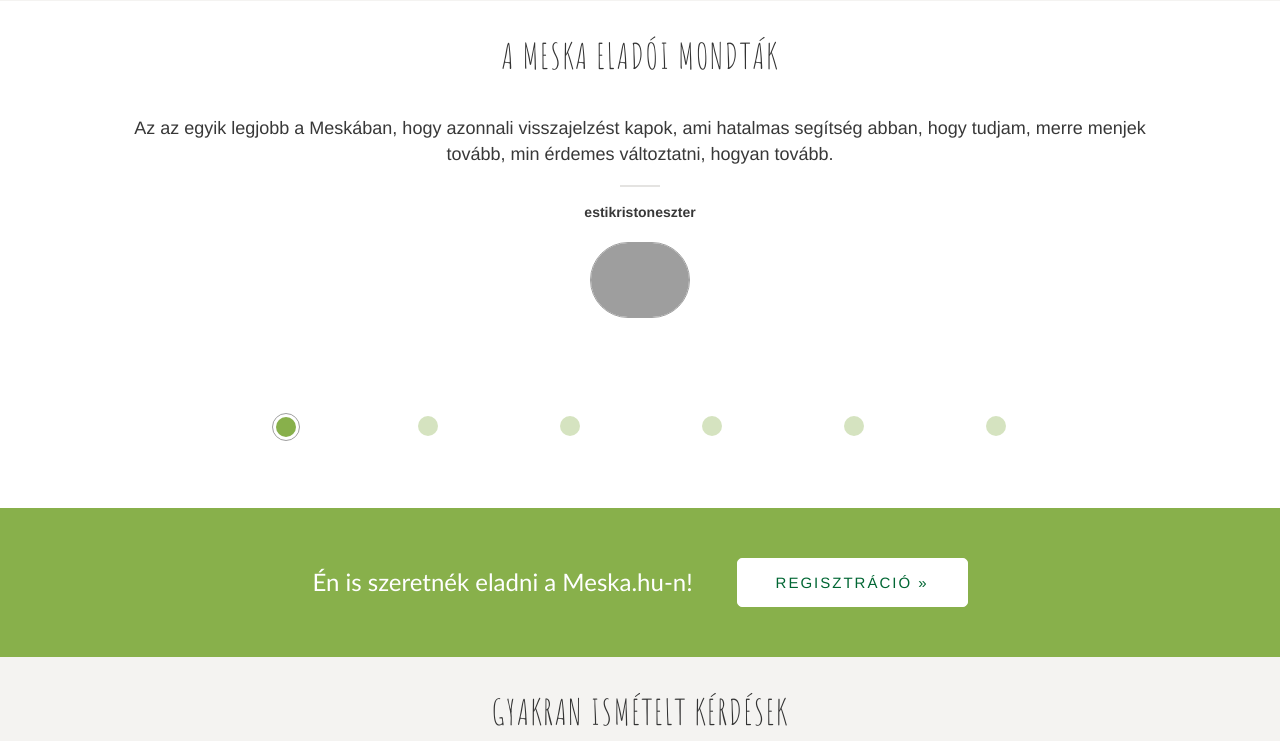
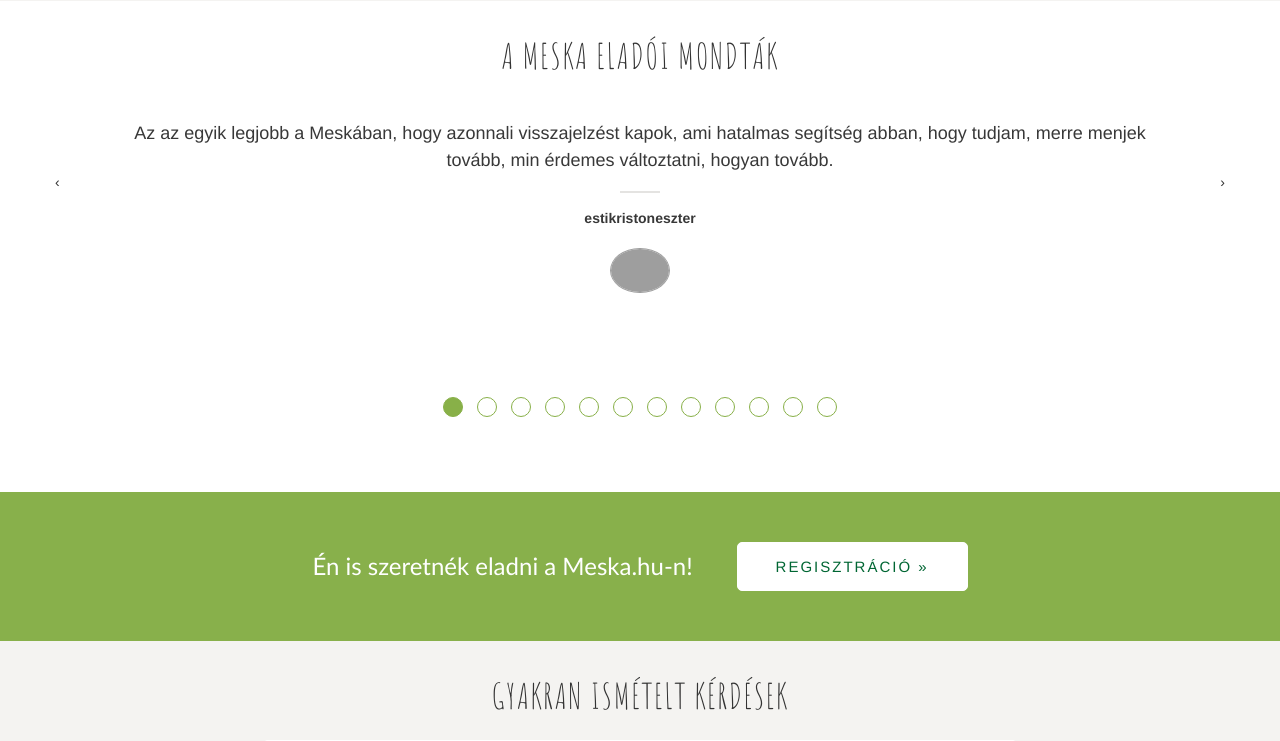
Before and after one commit to konsti01/redesign, a PHP site: page /landingpage in a window 1280 px wide. Shown: the part 2471-3212 px from the top of the page. Run offline with PHP 8.4, Linux system fonts and the light colour scheme; style sheets or scripts are compiled from the project's sources; some libraries are stand-ins or nearby versions; some web fonts are replaced; grey boxes are pictures that could not be loaded.

Commit message:
landing page owl carousel

```diff
--- a/landingpage/css/responsive.css
+++ b/landingpage/css/responsive.css
@@ -36,7 +36,7 @@
 
 	/*REG STEPS*/
 	#reg-steps .steps > div{
-		height:275px;
+		height:330px;
 	}
 	#reg-steps .steps > div .num{
 		margin:20px auto 20px;
@@ -224,7 +224,7 @@
 
 	/*REG STEPS*/
 	#reg-steps .steps > div{
-		height:250px;
+		height:280px;
 	}
 	#reg-steps .steps > div .num{
 		margin:20px auto 20px;
@@ -255,6 +255,7 @@
 	/*BENEFITS*/
 	#benefits .col-xs-12{
 		width:50%;
+        height: 350px;
 	}
 
 	/*PRICE COMM*/
@@ -296,7 +297,7 @@
 		width:25%;
 	}
 	#reg-steps .steps > div{
-		height:475px;
+		height:800px;
 	}
 }
 @media only screen and (min-width: 640px) and (max-width:666px){ /*Galaxy S5 FEKVŐ*/
@@ -324,6 +325,7 @@
 	/*BENEFITS*/
 	#benefits .col-xs-12{
 		width:50%;
+        height: 350px;
 	}
 
 	/*PRICE COMM*/
@@ -364,7 +366,7 @@
 		width:25%;
 	}
 	#reg-steps .steps > div{
-		height:670px;
+		height:720px;
 	}
 }
 @media only screen and (min-width: 667px) and (max-width:735px){ /*iPhone 6 FEKVŐ*/
@@ -432,7 +434,7 @@
 		width:25%;
 	}
 	#reg-steps .steps > div{
-		height:450px;
+		height:610px;
 	}
 }
 @media only screen and (min-width: 736px) and (max-width:766px){ /*iPhone 6+ FEKVŐ*/
@@ -460,6 +462,7 @@
 	/*BENEFITS*/
 	#benefits .col-xs-12{
 		width:50%;
+        height: 300px;
 	}
 
 	/*PRICE COMM*/
@@ -500,7 +503,7 @@
 		width:25%;
 	}
 	#reg-steps .steps > div{
-		height:430px;
+		height:570px;
 	}
 }
 
--- a/landingpage/css/style.css
+++ b/landingpage/css/style.css
@@ -677,11 +677,15 @@ h1.section-title-first{
   margin: 20px 0 10px 0;
     font-size: 22px;
     font-weight: 400;
+    overflow: hidden;
+    text-overflow: ellipsis;
 }
 
 #reg-steps .steps > div p{
     font-size: 16px;
     font-weight: 300;
+    overflow: hidden;
+    text-overflow: ellipsis;
 }
 
 .bg-color5 h1.section-title{
@@ -1121,7 +1125,8 @@ h1.section-title-first{
 }
 
 #customers-say .slider-pics .owl-item.synced .customer-member .photo-member .img-container{
-  border: 1px solid #9f9f9f;
+  border: 2px solid #88b048;
+    background-color: #88b048;
 }
 
 #customers-say .slider-pics .customer-member .photo-member{
@@ -1165,7 +1170,7 @@ h1.section-title-first{
 
 #customers-say .slider-pics .customer-member .photo-member .img-container{
     border-radius: 100%;
-    border: 0px none;
+    border: 2px solid #88b048;
     overflow: hidden;
     padding: 3px;
     background: #FFF;
@@ -1209,14 +1214,19 @@ h1.section-title-first{
 }*/
 
 .slider-pics .owl-wrapper{
+    width: 1846px !important;
     margin-top: 20px;
+}
+.slider-pics .owl-wrapper .owl-item{
+    width: 71px !important;
 }
 
 .slider-item .overlay{
     text-align: center;
 }
-.slider-item .customer-member img{
-    border-radius: 150px;
+.item .customer-member img{
+    width: 60px;
+    border-radius: 50%;
 }
 /*.slider-item .arrow{
     width: 2%;
@@ -1229,9 +1239,67 @@ h1.section-title-first{
 .customer-member .comment-dot{
     width: 20px;
     height: 20px;
-    background-color: #88B04B;
 }
 
+/* NEW OWL CAROUSEL */
+.owl-carousel{
+    margin-bottom: 30px;
+}
+
+.owl-theme .owl-nav .owl-next{
+    float: right;
+    position: relative;
+    bottom: 260px;
+    color: transparent;
+    background-color: transparent;
+    background-image: url(../images/arrow-next.svg);
+    background-repeat: no-repeat;
+    height: 100px;
+    margin: 0;
+    padding: 0;
+    border: 5px solid transparent;
+}
+.owl-theme .owl-nav .owl-next:hover{
+    color: transparent;
+    background-color: #88b048;
+    background-image: url(../images/arrow-next.svg);
+    background-repeat: no-repeat;
+}
+.owl-theme .owl-nav .owl-prev{
+    float: left;
+    position: relative;
+    bottom: 260px;
+    color: transparent;
+    background-color: transparent;
+    background-image: url(../images/arrow-prev.svg);
+    background-repeat: no-repeat;
+    height: 100px;
+    margin: 0;
+    padding: 0;
+    border: 5px solid transparent;
+}
+.owl-theme .owl-nav .owl-prev:hover{
+    color: transparent;
+    background-color: #88b048;
+    background-image: url(../images/arrow-prev.svg);
+    background-repeat: no-repeat;
+}
+
+.owl-theme .owl-dots .owl-dot span{
+    border: 1px solid #88b048;
+    background-color: transparent;
+    width: 20px;
+    height: 20px;
+}
+.owl-theme .owl-dots .owl-dot.active span{
+    background-color: #88b048;
+}
+.owl-theme .owl-dots .owl-dot span:hover{
+    background-color: #88b048;
+}
+.owl-theme .owl-dots .owl-dot:hover span{
+    background-color: #88b048;
+}
 /*------------------------------------------------------------------------------------------------*/
 /* "Rólunk mondták" vége */
 /*------------------------------------------------------------------------------------------------*/
--- a/landingpage/index.html
+++ b/landingpage/index.html
@@ -19,13 +19,16 @@
 		<link href='https://fonts.googleapis.com/css?family=Merriweather+Sans:400,700&subset=latin,latin-ext' rel='stylesheet' type='text/css'>
 		<link href='https://fonts.googleapis.com/css?family=Amatica+SC:400,700&subset=latin,latin-ext' rel='stylesheet' type='text/css'>
 		<!-- Owl Carousel -->
-		<link href="css/owl.carousel.css" rel="stylesheet">
-		<link href="css/owl.theme.css" rel="stylesheet">
-		<link href="css/owl.transitions.css" rel="stylesheet">
+        <link href="https://cdnjs.cloudflare.com/ajax/libs/OwlCarousel2/2.2.1/assets/owl.carousel.css" rel="stylesheet">
+        <link href="https://cdnjs.cloudflare.com/ajax/libs/OwlCarousel2/2.2.1/assets/owl.theme.default.css" rel="stylesheet">
+
+        <!-- CSS -->
 		<link href="css/animate.min.css" rel="stylesheet">
 		<link href="css/style.css" rel="stylesheet">
 		<link href="css/responsive.css" rel="stylesheet">
         <link href="css/dynamic-bg.less" rel="stylesheet">
+
+
 		<!-- SCRIPTEK START -->
 		<script src="https://ajax.googleapis.com/ajax/libs/jquery/1.11.3/jquery.min.js"></script>
 		<!-- Latest compiled and minified JavaScript -->
@@ -35,7 +38,7 @@
 		<script src="js/jquery.timer.js"></script>
 		<script src="js/jquery.sticky.js"></script>
 		<!-- <script src="js/bootstrap-transition.js"></script> -->
-		<script src="js/owl.carousel.min.js"></script>
+		<script src="https://cdnjs.cloudflare.com/ajax/libs/OwlCarousel2/2.2.1/owl.carousel.js"></script>
 		<script src="js/main.js"></script>
         <!-- DynamicBG -->
         <script src="js/device.min.js"></script> <!--OPTIONAL JQUERY PLUGIN-->
@@ -310,15 +313,13 @@
 			<div class="container">
 				<h1 class="section-title">A Meska eladói mondták</h1>
 				<div class="row">
-					<div class="col-md-12 p-top-15 fadeInDown my-animation">
-						<div id="sync1" class="slider-quotations">
-							<div class="slider-item">
-                                <!--<img class="arrow" src="images/arrow-prev.svg">-->
+                    <div class="owl-carousel owl-theme">
+                        <div class="item">
+                            <h4>
                                 <blockquote>Az az egyik legjobb a Meskában, hogy azonnali visszajelzést kapok, ami hatalmas segítség abban, hogy tudjam, merre menjek tovább, min érdemes változtatni, hogyan tovább.
-									<cite>estikristoneszter <!-- <span>CEO</span> --> </cite>
+                                    <cite>estikristoneszter</cite>
                                 </blockquote>
-                                <!--<img class="arrow" src="images/arrow-next.svg">
-                                <div class="clearfix"></div>-->
+
                                 <div class="customer-member">
                                     <div class="photo-member">
                                         <div class="img-container">
@@ -328,8 +329,10 @@
                                         </div>
                                     </div>
                                 </div>
+                            </h4>
                         </div>
-							<div class="slider-item">
+                        <div class="item">
+                            <h4>
                                 <blockquote>Nekem a Meskában az tetszik a legjobban, hogy az itteni eladásainkkal egyből egy reklámozási lehetőséget is kapunk, mert egy látogatott felületen megjelennek a termékeink, fotóval.
                                     <cite>gabigobre</cite>
                                 </blockquote>
@@ -342,22 +345,10 @@
                                         </div>
                                     </div>
                                 </div>
+                            </h4>
                         </div>
-							<div class="slider-item">
-								<blockquote>Nekem akkor jött el a fordulópont az életemben, amikor elkezdték venni az ékszereimet itthon, és ezt a Meskának köszönhetem. A Meska arra is megtanított, hogy még komplexebben lássam a dolgokat, ma már jobban tudok kollekciókban is gondolkodni.
-									<cite>Ritzy</cite>
-								</blockquote>
-                                <div class="customer-member">
-                                    <div class="photo-member">
-                                        <div class="img-container">
-                                            <div class="overlay">
-                                                <img src="https://www.meska.hu/img/avatar/medium/Ritzy_avatar_66524_1489947806.jpg">
-                                            </div>
-                                        </div>
-                                    </div>
-                                </div>
-							</div>
-							<div class="slider-item">
+                        <div class="item">
+                            <h4>
                                 <blockquote>Nekem a Meska segített, nagyszerű összekötő kapocs a kézművesek és vásárlók közt. Kényelmesen, könnyen használható felületen, többféle fizetési lehetőséggel vehetik meg a nekik tetsző terméket, én pedig egyszerűen tudom nyilvántartani és kezelni a megrendeléseket
                                     <cite>Amuletta</cite>
                                 </blockquote>
@@ -370,8 +361,10 @@
                                         </div>
                                     </div>
                                 </div>
+                            </h4>
                         </div>
-							<div class="slider-item">
+                        <div class="item">
+                            <h4>
                                 <blockquote>Ha nem lenne a Meska felülete, sokkal több időm menne el azzal, hogy a potenciális vevőket megkeressem, és nem jutna elég kapacitás a munkára, azaz az alkotásra.
                                     <cite>Nina</cite>
                                 </blockquote>
@@ -384,8 +377,10 @@
                                         </div>
                                     </div>
                                 </div>
+                            </h4>
                         </div>
-							<div class="slider-item">
+                        <div class="item">
+                            <h4>
                                 <blockquote>Aminek különösen örülök, az az, hogy a vidéken élő embereket is segít elérni ez az elektronikus piactér.
                                     <cite>designbyrothaniko</cite>
                                 </blockquote>
@@ -398,8 +393,10 @@
                                         </div>
                                     </div>
                                 </div>
+                            </h4>
                         </div>
-							<div class="slider-item">
+                        <div class="item">
+                            <h4>
                                 <blockquote>Mindent online, a Meskán értékesítünk, így tudunk a legtöbb potenciális érdeklődőhöz eljutni.
                                     <cite>sanyikovacs</cite>
                                 </blockquote>
@@ -412,8 +409,10 @@
                                         </div>
                                     </div>
                                 </div>
+                            </h4>
                         </div>
-							<div class="slider-item">
+                        <div class="item">
+                            <h4>
                                 <blockquote>A tárgyaim intimek, finom, nőies, légies darabok. Azt gondolná az ember, hogy ezeket mindenképp kézbe kell venni ahhoz, hogy szerelembe essünk velük. De ez nem minden esetben igaz. Van, aki ajándékba veszi, van, aki magának. Sok a visszatérő vevőm is: aki már egyet vett, előfordul, hogy még vesz hozzá újabb kiegészítő darabokat. Jól működik az online értékesítés.
                                     <cite>DiosGabiKeramia</cite>
                                 </blockquote>
@@ -426,8 +425,10 @@
                                         </div>
                                     </div>
                                 </div>
+                            </h4>
                         </div>
-							<div class="slider-item">
+                        <div class="item">
+                            <h4>
                                 <blockquote>A Meskán sikerült megtalálnom a vevőkörömet. 2012 decemberében regisztráltam a kézműves portálra, és azóta több mint száz ruhát, sapkát, kalapot, táskát vásároltak tőlem. El tudod ezt képzelni, milyen érzés? Előtte már jó hosszú ideje szinte semmit nem adtam el. Úgy érzem, itt elfogadják és szeretik a stílusomat, és a megfelelő emberekhez jut el a hírem. Olyanokhoz, akik kedvelik és értékelik a tapasztalatomat, a ruháimat, az egyediséget, hogy kézzel dolgozom. Előtte tíz évig próbáltam egy saját vásárlókört kiépíteni.
                                     <cite>brokat</cite>
                                 </blockquote>
@@ -440,8 +441,10 @@
                                         </div>
                                     </div>
                                 </div>
+                            </h4>
                         </div>
-							<div class="slider-item">
+                        <div class="item">
+                            <h4>
                                 <blockquote>Hittem abban, hogy lesz, akit megérintenek az ékszereim. Ebben a Meska.hu sokat segített, mivel a kis műhelyem híre nem tudna sok emberhez eljutni, de az interneten könnyebben megismerhetnek. Nekem ezzel a lehetőséggel kinyílt a világ..
                                     <cite>egszeresz</cite>
                                 </blockquote>
@@ -454,8 +457,10 @@
                                         </div>
                                     </div>
                                 </div>
+                            </h4>
                         </div>
-							<div class="slider-item">
+                        <div class="item">
+                            <h4>
                                 <blockquote>Annyi minden szépséget készítünk kézzel, hogy talán külföldön van erre kereslet, és el is lehet adni, mert az emberek kedvelik, ha egyedi tárgyaik vannak, ha kézzel készült ruhákat hordanak, ha olyan ajándékkal lephetik meg a szeretteiket, ami nem fog szembejönni velük az utcán. A Meskán egymásra találtak a kézművesek és a kézzel készült, egyedi tárgyak rajongói.
                                     <cite>Gemma</cite>
                                 </blockquote>
@@ -468,8 +473,10 @@
                                         </div>
                                     </div>
                                 </div>
+                            </h4>
                         </div>
-							<div class="slider-item">
+                        <div class="item">
+                            <h4>
                                 <blockquote>Amikor a Meskán a vásárlóim kedves, meleg hangulatú leveleket küldenek, illetve édesebbnél édesebb fényképeket, amelyeken boldogan szorítják magukhoz a Kincseik az általam készített figurákat. Na olyankor szárnyalni tudnék a boldogságtól! És csodálatos élmény az is, amikor a vásárlóimmal együtt aprólékos részletességgel tervezgetünk meg valamit, amikor valóra válthatom valakinek az álmát és elkészíthetek egy régen áhított kívánságot.
                                     <cite>Jam81</cite>
                                 </blockquote>
@@ -482,8 +489,10 @@
                                         </div>
                                     </div>
                                 </div>
+                            </h4>
                         </div>
-							<div class="slider-item">
+                        <div class="item">
+                            <h4>
                                 <blockquote>Gyesen voltam a lányommal, így maradt egy kis szabadidőm. Nekiálltam újra drótozni, amivel először 16 éves koromban kezdtem foglalkozni. Blogot írtam, feltöltöttem az ékszerek képeit, és meglepődtem, hogy tetszik másoknak. Akkoriban indult a Meska, gondoltam, megpróbálom. Újra meglepődtem, mert megvették az ékszereim. Amikor letelt a gyes, nem is mentem vissza dolgozni, maradt az ékszerkészítés.
                                     <cite>kricsar</cite>
                                 </blockquote>
@@ -496,129 +505,14 @@
                                         </div>
                                     </div>
                                 </div>
+                            </h4>
                         </div>
+                        <!--
+                        <div class="owl-nav" style="display: none; visibility: hidden">
+                            <div class="owl-prev">prev</div>
+                            <div class="owl-next">next</div>
                         </div>
-					</div>
-					<div class="col-md-12 p-top-15 fadeInUp my-animation">
-						<div id="sync2" class="slider-pics m-top-15 m-bot-45">
-							<div class="customer-member">
-								<div class="photo-member">
-									<div class="img-container">
-										<div class="overlay">
-                                            <div class="comment-dot"></div>
-										</div>
-									</div>
-								</div>
-							</div>
-							<div class="customer-member">
-								<div class="photo-member">
-									<div class="img-container">
-										<div class="overlay">
-                                            <div class="comment-dot"></div>
-										</div>
-									</div>
-								</div>
-							</div>
-							<div class="customer-member">
-								<div class="photo-member">
-									<div class="img-container">
-										<div class="overlay">
-                                            <div class="comment-dot"></div>
-                                        </div>
-									</div>
-								</div>
-							</div>
-							<div class="customer-member">
-								<div class="photo-member">
-									<div class="img-container">
-										<div class="overlay">
-                                            <div class="comment-dot"></div>
-										</div>
-									</div>
-								</div>
-							</div>
-							<div class="customer-member">
-								<div class="photo-member">
-									<div class="img-container">
-										<div class="overlay">
-                                            <div class="comment-dot"></div>
-										</div>
-									</div>
-								</div>
-							</div>
-							<div class="customer-member">
-								<div class="photo-member">
-									<div class="img-container">
-										<div class="overlay">
-                                            <div class="comment-dot"></div>
-										</div>
-									</div>
-								</div>
-							</div>
-							<div class="customer-member">
-								<div class="photo-member">
-									<div class="img-container">
-										<div class="overlay">
-                                            <div class="comment-dot"></div>
-										</div>
-									</div>
-								</div>
-							</div>
-							<div class="customer-member">
-								<div class="photo-member">
-									<div class="img-container">
-										<div class="overlay">
-                                            <div class="comment-dot"></div>
-										</div>
-									</div>
-								</div>
-							</div>
-							<div class="customer-member">
-								<div class="photo-member">
-									<div class="img-container">
-										<div class="overlay">
-                                            <div class="comment-dot"></div>
-										</div>
-									</div>
-								</div>
-							</div>
-							<div class="customer-member">
-								<div class="photo-member">
-									<div class="img-container">
-										<div class="overlay">
-                                            <div class="comment-dot"></div>
-										</div>
-									</div>
-								</div>
-							</div>
-							<div class="customer-member">
-								<div class="photo-member">
-									<div class="img-container">
-										<div class="overlay">
-                                            <div class="comment-dot"></div>
-										</div>
-									</div>
-								</div>
-							</div>
-							<div class="customer-member">
-								<div class="photo-member">
-									<div class="img-container">
-										<div class="overlay">
-                                            <div class="comment-dot"></div>
-										</div>
-									</div>
-								</div>
-							</div>
-							<div class="customer-member">
-								<div class="photo-member">
-									<div class="img-container">
-										<div class="overlay">
-                                            <div class="comment-dot"></div>
-										</div>
-									</div>
-								</div>
-							</div>
-						</div>
+                        -->
                     </div>
                 </div>
 			</div>
--- a/landingpage/js/main.js
+++ b/landingpage/js/main.js
@@ -253,4 +253,17 @@ $(document).ready(function() {
 
 		//Második idézettől kezdjük a sort
 		//sync1.trigger('owl.jumpTo', 1);
+
+    $('.owl-carousel').owlCarousel({
+        loop:true,
+        margin:10,
+        nav:true,
+        responsive:{
+            0:{
+                items:1
+            }
+
+
+        }
+    })
 });
```
Lines whose indentation alone changed are shown as unchanged.
